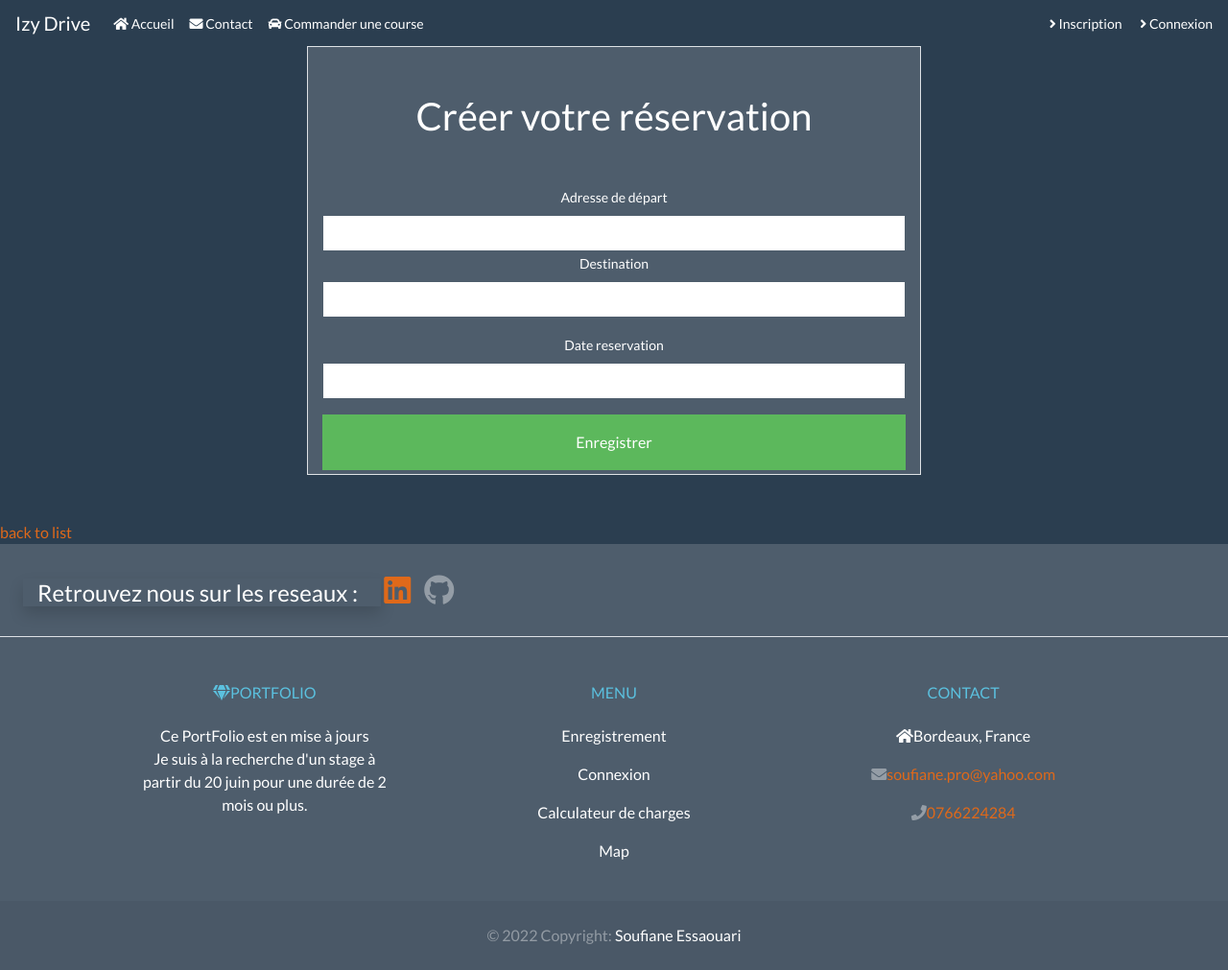
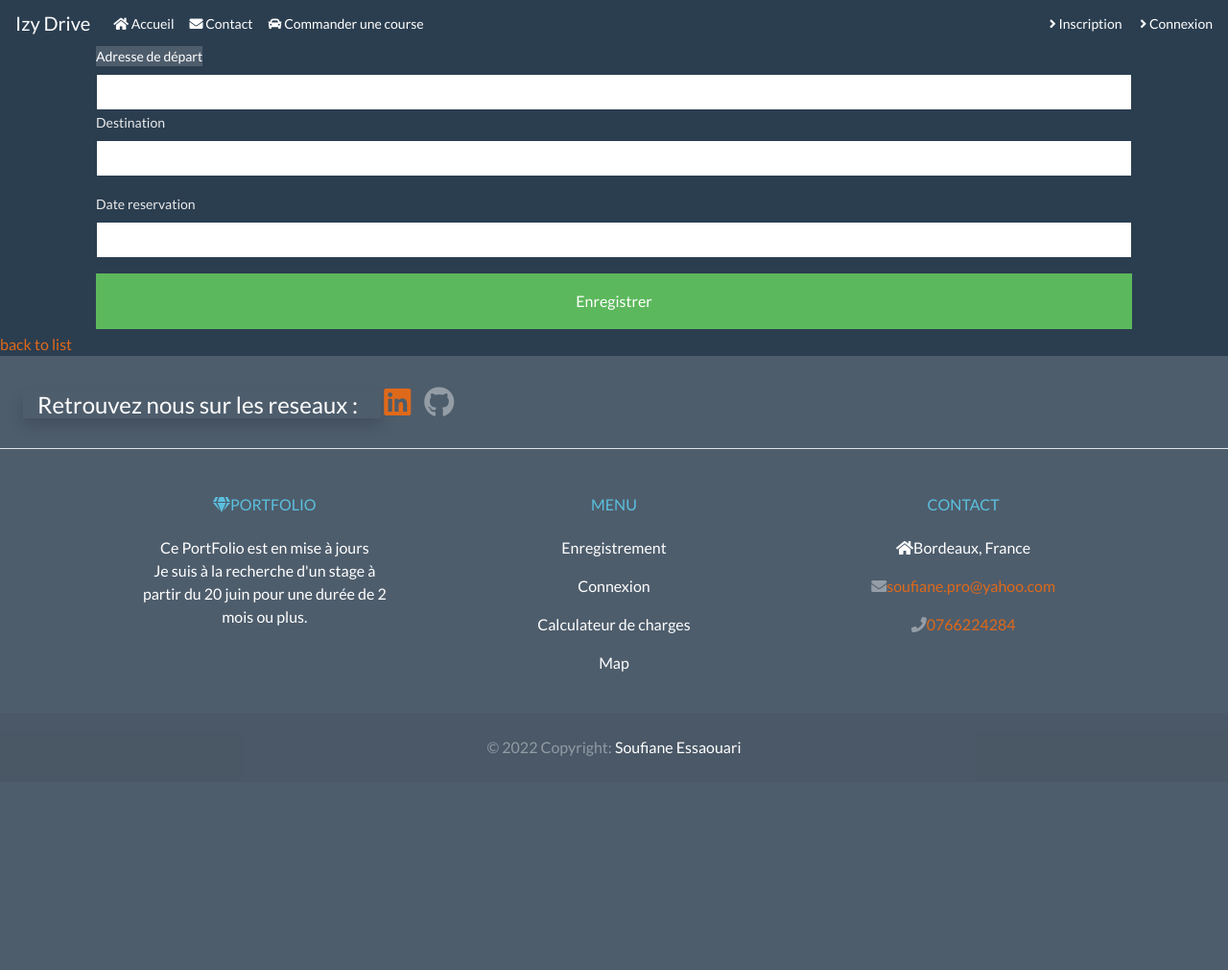
Before and after one commit to essasoufiane/Transporteur, a Symfony app: template templates/order/new.html.twig in a window 1280 px wide. Shown: the whole page at 96% size. After the commit the page ends 788 px from the top, so only its background shows below. Run offline with Twig, Linux system fonts and the light colour scheme; the template is opened without the code that fills it, so the values that code supplies are empty; form fields are guessed from the names that the template uses; some libraries are stand-ins or nearby versions.

Commit message:
MAJ form new order

```diff
--- a/templates/order/_form.html.twig
+++ b/templates/order/_form.html.twig
@@ -1,12 +1,10 @@
-<div class="container my-5 w-50 bg-dark border  text-center text-white ">
-			<h1 class="container my-5 ">Créer votre réservation</h1>
-
+<div class="container">
 {{ form_start(form) }}
 
-    <label class="bg-dark text-center text-white">Adresse de départ</label>
+    <label class="bg-dark text-center text-white mt-5">Adresse de départ</label>
     {{ form_widget(form.depart,   {'attr':{'class':'form form-control'}}) }}
     {{ form_row(form.destination,   {'attr':{'class':'form form-control'}}) }}
-    {{ form_row(form.date_reservation,   {'attr':{'class':'form form-control d-flex'}}) }}
+    {{ form_row(form.date_reservation, ) }}
 
     <button class="btn btn-success btn-block p-3 my-1 bold">{{ button_label|default('Enregistrer') }}</button>
 {{ form_end(form) }}
--- a/templates/order/new.html.twig
+++ b/templates/order/new.html.twig
@@ -3,8 +3,10 @@
 {% block title %}New Order{% endblock %}
 
 {% block body %}
+<div class="container">
+    {{ include('order/_form.html.twig') }}
 
-    {{ include('order/_form.html.twig') }}
+</div>
 
     <a href="{{ path('app_order_index') }}">back to list</a>
 {% endblock %}
```
Also changed, not shown: public/assets/css/master.css.
